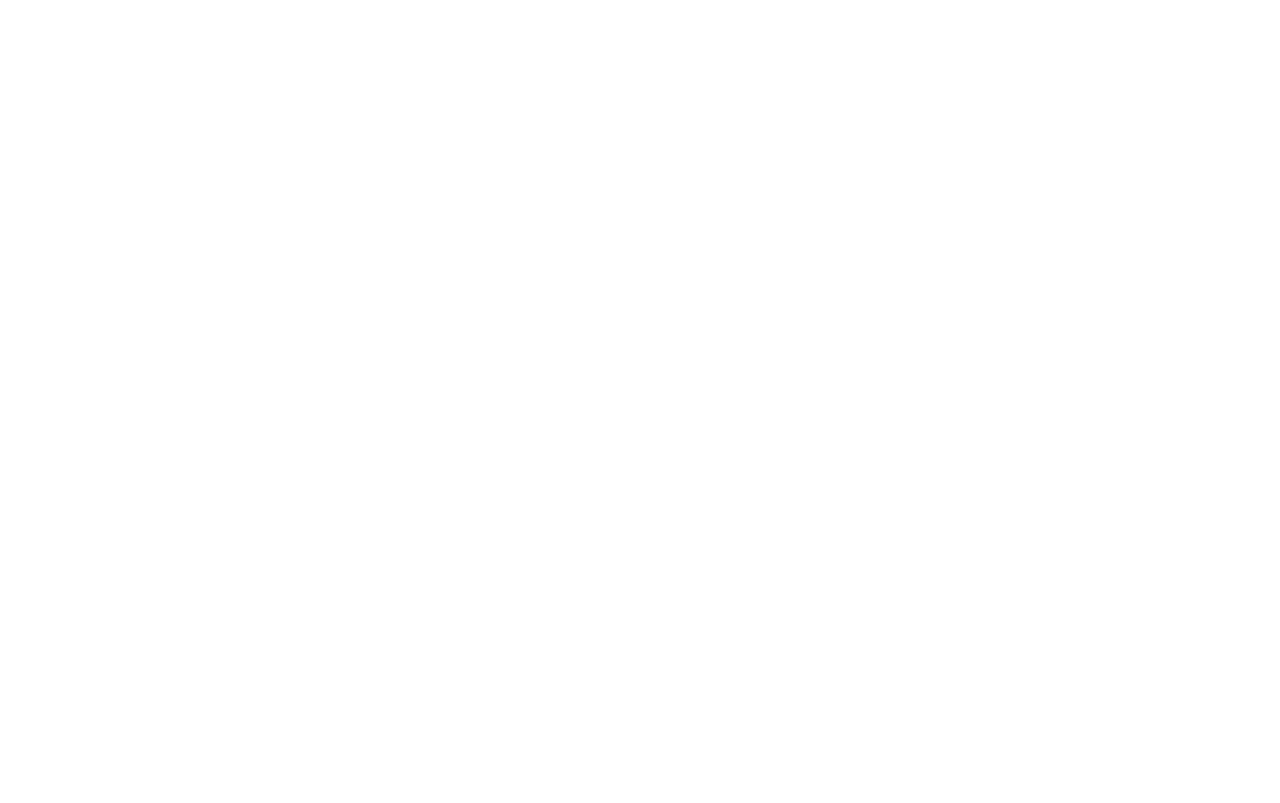
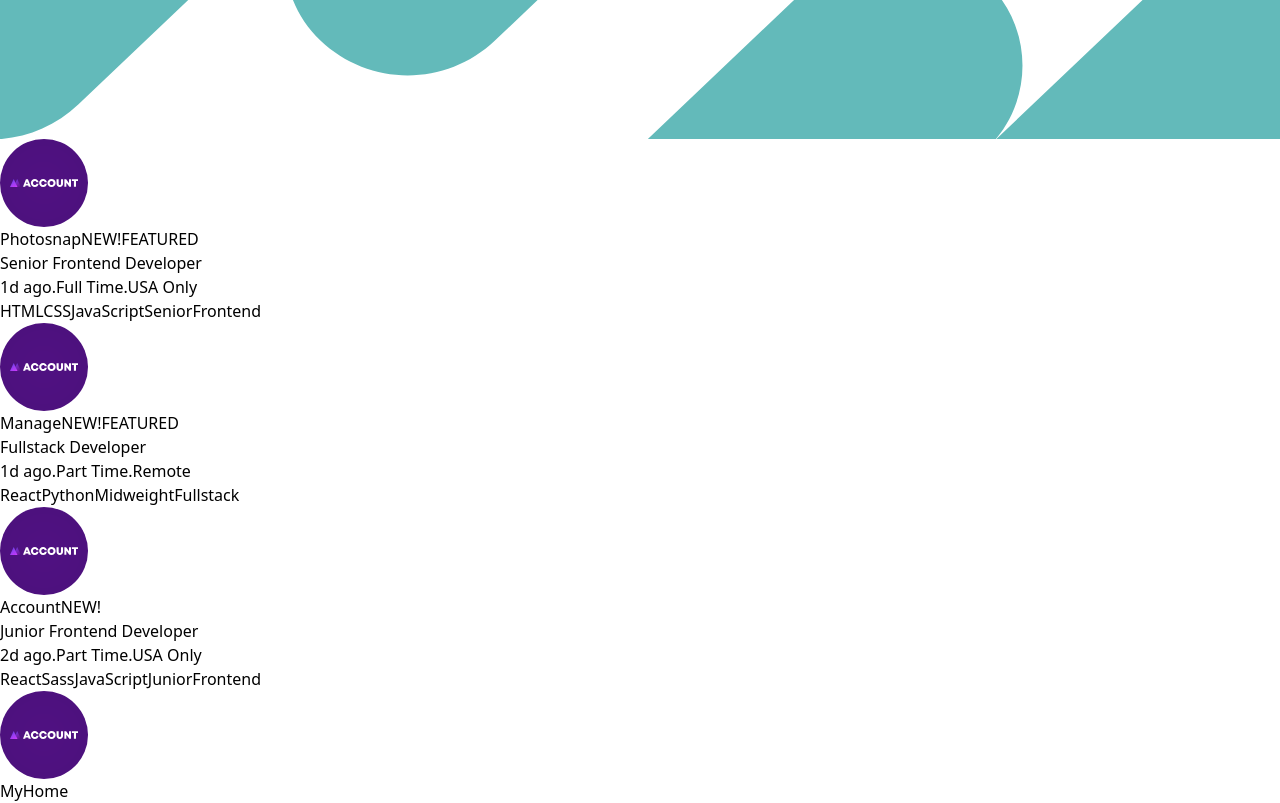
Before and after one commit to alihaghjou/job-listing-challange, a React (Vite) app: page / in a window 1280 px wide. Shown: the top 803 px of the page. Built offline with nearby package versions, Linux system fonts and the light colour scheme.

Commit message:
so many changes

```diff
--- a/src/App.tsx
+++ b/src/App.tsx
@@ -1,10 +1,65 @@
+import { useState } from "react";
+import data from "./data.json";
+import headerImg from "./assets/images/bg-header-desktop.svg";
+import Im from "./assets/images/account.svg";
+
+type jobType = {
+  id: number;
+  company: string;
+  logo: string;
+  new: boolean;
+  featured: boolean;
+  position: string;
+  role: string;
+  level: string;
+  postedAt: string;
+  contract: string;
+  location: string;
+  languages: string[];
+  tools: string[];
+};
+//todo: fix the image
+//todo: add header image color
+//todo: add filtering
 function App() {
-
+  const [jobs, setJobs] = useState<jobType[]>(data);
   return (
     <>
+      <header className="mb-10 w-full bg-green-500">
+        <img src={headerImg} alt="header" className="w-full" />
+      </header>
+      <article className="flex flex-col gap-24 w-3/4 m-auto">
+        {jobs.map((job) => (
+          <div
+            key={job.id}
+            className="flex md:flex-row flex-col gap-6 justify-between md:items-center shadow py-4 px-6 "
+          >
+            <div className="flex md:flex-row relative flex-col justify-center md:items-center gap-4 border-b">
+              <section className="absolute top-0 -translate-y-1/2">
+                <img src={Im} alt="Image" className="w-2/3" />
+              </section>
+              <section className=" mt-12">
+                <div>
+                  <span>{job.company}</span>
+                  {job.new ? <span>NEW!</span> : <></>}
+                  {job.featured ? <span>FEATURED</span> : <></>}
+                </div>
+                <div>{job.position}</div>
+                <div>
+                  <span>{job.postedAt}</span>.<span>{job.contract}</span>.
+                  <span>{job.location}</span>
+                </div>
+              </section>
+            </div>
 
+            <section>
+              {[...job.tools, ...job.languages, job.level, job.role]}
+            </section>
+          </div>
+        ))}
+      </article>
     </>
-  )
+  );
 }
 
-export default App
+export default App;
--- /dev/null
+++ b/src/data.json
@@ -0,0 +1,152 @@
+[
+  {
+    "id": 1,
+    "company": "Photosnap",
+    "logo": "./images/account.svg",
+    "new": true,
+    "featured": true,
+    "position": "Senior Frontend Developer",
+    "role": "Frontend",
+    "level": "Senior",
+    "postedAt": "1d ago",
+    "contract": "Full Time",
+    "location": "USA Only",
+    "languages": ["HTML", "CSS", "JavaScript"],
+    "tools": []
+  },
+  {
+    "id": 2,
+    "company": "Manage",
+    "logo": "./images/manage.svg",
+    "new": true,
+    "featured": true,
+    "position": "Fullstack Developer",
+    "role": "Fullstack",
+    "level": "Midweight",
+    "postedAt": "1d ago",
+    "contract": "Part Time",
+    "location": "Remote",
+    "languages": ["Python"],
+    "tools": ["React"]
+  },
+  {
+    "id": 3,
+    "company": "Account",
+    "logo": "./assets/images/account.svg",
+    "new": true,
+    "featured": false,
+    "position": "Junior Frontend Developer",
+    "role": "Frontend",
+    "level": "Junior",
+    "postedAt": "2d ago",
+    "contract": "Part Time",
+    "location": "USA Only",
+    "languages": ["JavaScript"],
+    "tools": ["React", "Sass"]
+  },
+  {
+    "id": 4,
+    "company": "MyHome",
+    "logo": "./images/myhome.svg",
+    "new": false,
+    "featured": false,
+    "position": "Junior Frontend Developer",
+    "role": "Frontend",
+    "level": "Junior",
+    "postedAt": "5d ago",
+    "contract": "Contract",
+    "location": "USA Only",
+    "languages": ["CSS", "JavaScript"],
+    "tools": []
+  },
+  {
+    "id": 5,
+    "company": "Loop Studios",
+    "logo": "./images/loop-studios.svg",
+    "new": false,
+    "featured": false,
+    "position": "Software Engineer",
+    "role": "Fullstack",
+    "level": "Midweight",
+    "postedAt": "1w ago",
+    "contract": "Full Time",
+    "location": "Worldwide",
+    "languages": ["JavaScript"],
+    "tools": ["Ruby", "Sass"]
+  },
+  {
+    "id": 6,
+    "company": "FaceIt",
+    "logo": "./images/faceit.svg",
+    "new": false,
+    "featured": false,
+    "position": "Junior Backend Developer",
+    "role": "Backend",
+    "level": "Junior",
+    "postedAt": "2w ago",
+    "contract": "Full Time",
+    "location": "UK Only",
+    "languages": ["Ruby"],
+    "tools": ["RoR"]
+  },
+  {
+    "id": 7,
+    "company": "Shortly",
+    "logo": "./images/shortly.svg",
+    "new": false,
+    "featured": false,
+    "position": "Junior Developer",
+    "role": "Frontend",
+    "level": "Junior",
+    "postedAt": "2w ago",
+    "contract": "Full Time",
+    "location": "Worldwide",
+    "languages": ["HTML", "JavaScript"],
+    "tools": ["Sass"]
+  },
+  {
+    "id": 8,
+    "company": "Insure",
+    "logo": "./images/insure.svg",
+    "new": false,
+    "featured": false,
+    "position": "Junior Frontend Developer",
+    "role": "Frontend",
+    "level": "Junior",
+    "postedAt": "2w ago",
+    "contract": "Full Time",
+    "location": "USA Only",
+    "languages": ["JavaScript"],
+    "tools": ["Vue", "Sass"]
+  },
+  {
+    "id": 9,
+    "company": "Eyecam Co.",
+    "logo": "./images/eyecam-co.svg",
+    "new": false,
+    "featured": false,
+    "position": "Full Stack Engineer",
+    "role": "Fullstack",
+    "level": "Midweight",
+    "postedAt": "3w ago",
+    "contract": "Full Time",
+    "location": "Worldwide",
+    "languages": ["JavaScript", "Python"],
+    "tools": ["Django"]
+  },
+  {
+    "id": 10,
+    "company": "The Air Filter Company",
+    "logo": "./images/the-air-filter-company.svg",
+    "new": false,
+    "featured": false,
+    "position": "Front-end Dev",
+    "role": "Frontend",
+    "level": "Junior",
+    "postedAt": "1mo ago",
+    "contract": "Part Time",
+    "location": "Worldwide",
+    "languages": ["JavaScript"],
+    "tools": ["React", "Sass"]
+  }
+]
```
